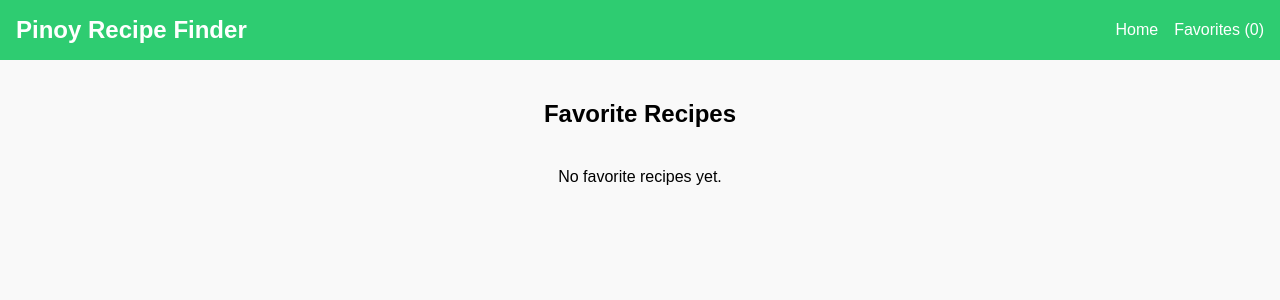
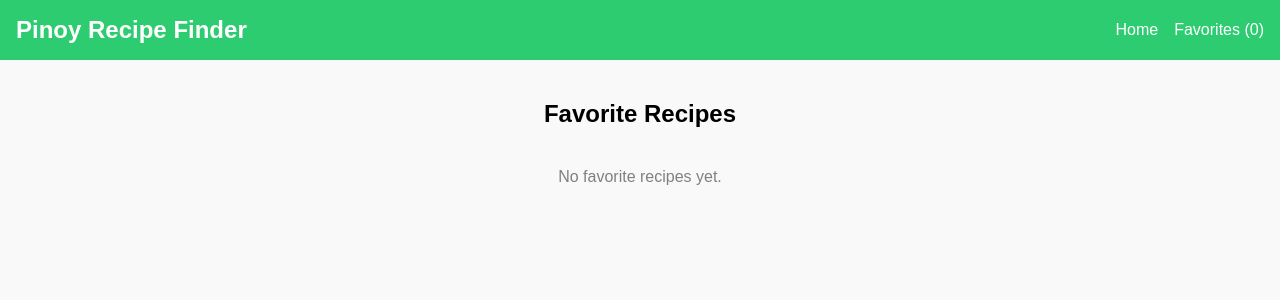
Before and after one commit to Eduard-K-A/pinoy-recipe-finder, a React (Vite) app in the folder pinoy-recipe-finder/: page /favorites in a window 1280 px wide. Shown: the top 300 px of the page. Built offline with nearby package versions, Linux system fonts and the light colour scheme.

Commit message:
style: change font color

```diff
--- a/pinoy-recipe-finder/src/pages/FavoritesPage.jsx
+++ b/pinoy-recipe-finder/src/pages/FavoritesPage.jsx
@@ -15,7 +15,7 @@ function FavoritesPage() {
       {favoriteRecipes.length === 0 ? (
         <p
           className="no-favorites-msg"
-          style={{ textAlign: "center", marginTop: "20px" }}
+          style={{ textAlign: "center", marginTop: "20px", color: "gray"}}
           onMouseEnter={(e) => {
             e.target.style.cursor = "pointer";
             e.target.style.textDecoration = "underline";
```
